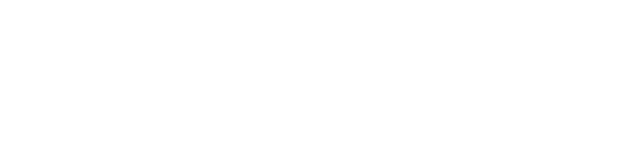
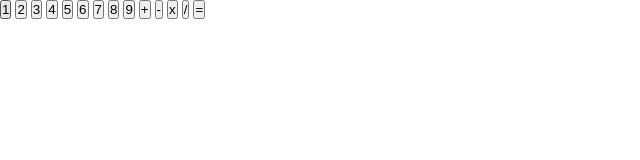
Before and after one commit to roasted-oolong/calculator, a plain HTML site: page index.html in a window 1280 px wide. Shown: the whole page, without its empty margins (0-640 px from the left). Drawn offline with Linux system fonts and the light colour scheme.

Commit message:
Create basic HTML calculator
Includes buttons for numbers 1-9, each operator, and equals

```diff
--- a/index.html
+++ b/index.html
@@ -7,6 +7,20 @@
     <script src="js-file.js" defer></script>
 </head>
 <body>
+    <button id="1">1</button>
+    <button id="2">2</button>
+    <button id="3">3</button>
+    <button id="4">4</button>
+    <button id="5">5</button>
+    <button id="6">6</button>
+    <button id="7">7</button>
+    <button id="8">8</button>
+    <button id="9">9</button>
 
+    <button id="add">+</button>
+    <button id="subtract">-</button>
+    <button id="multiply">x</button>
+    <button id="divide">/</button>
+    <button id="equals">=</button>
 </body>
 </html>
```
